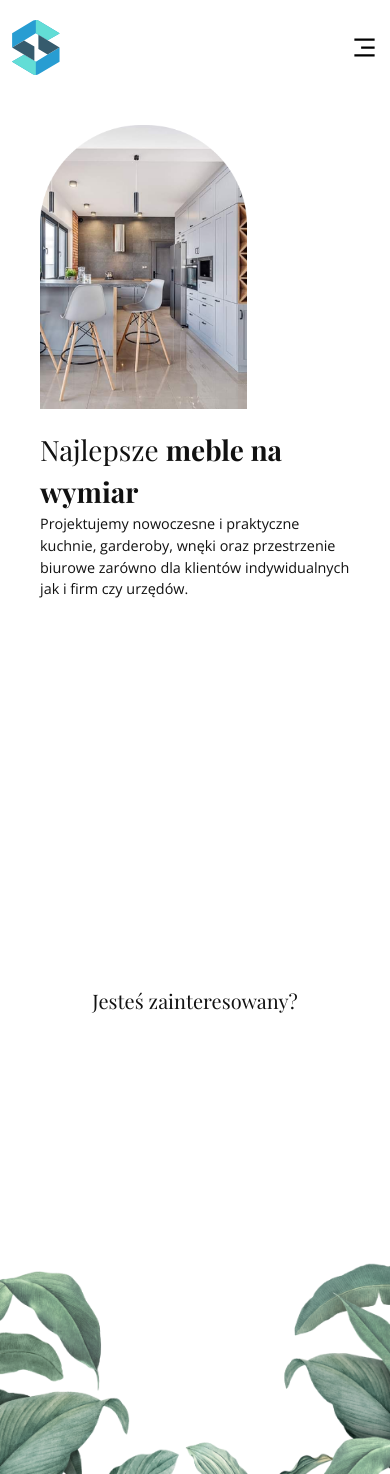
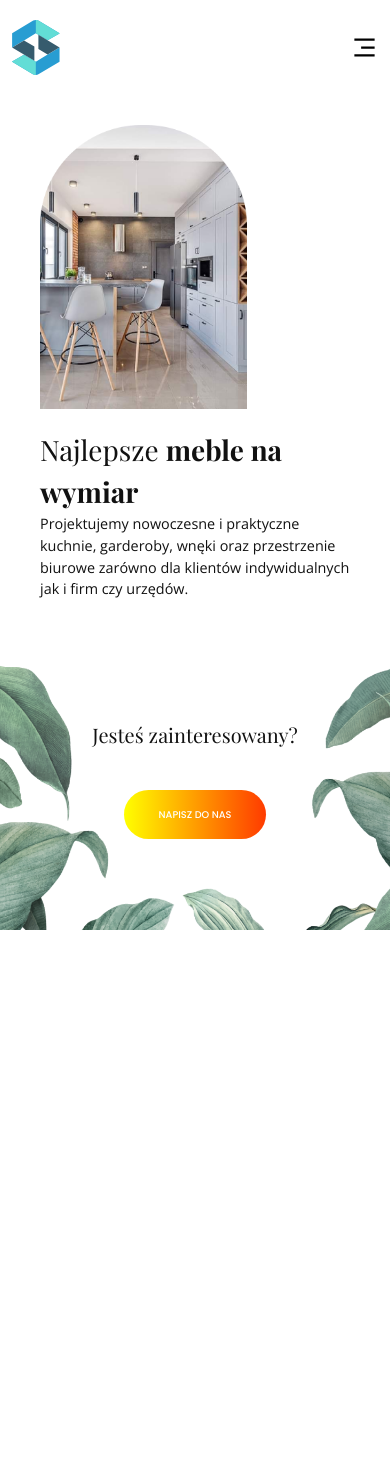
Before and after one commit to dencs08/aviorprojekt.pl, a React (Create React App) app: page / in a window 390 px wide. After the commit the page ends 930 px from the top, so only its background shows below. Built offline with nearby package versions, Linux system fonts and the light colour scheme.

Commit message:
update: footer responsivness

```diff
--- a/src/containers/footer/Footer.jsx
+++ b/src/containers/footer/Footer.jsx
@@ -5,17 +5,19 @@ import footerLeaves from "../../assets/footer_leaves.png";
 
 const Footer = () => {
   return (
-    <div id="footer" className="h-screen grid place-items-center relative">
-      <div className="z-10 text-center font-serif">
+    <section>
+      <div id="footer" className="grid place-items-center relative">
+        <div className="z-10 text-center font-serif absolute bottom-50 top-50">
           <p className="mb-10">Jesteś zainteresowany?</p>
-        <button className="btn btn-primary font-color-white uppercase font-medium font-sans rounded-full py-6 px-16">
+          <button className="btn btn-action font-color-white uppercase font-medium font-sans rounded-full">
             Napisz do nas
           </button>
         </div>
-      <div className="absolute bottom-0 z-0">
+        <div className="z-0">
           <img src={footerLeaves} alt="" />
         </div>
       </div>
+    </section>
   );
 };
 
--- a/src/containers/footer/footer.scss
+++ b/src/containers/footer/footer.scss
@@ -1,5 +1,15 @@
 #footer {
+  min-height: 300px;
+
   p {
     font-size: clamp(1.25rem, 3.5vw, 5rem);
   }
+
+  img {
+    min-height: 300px;
+    width: auto;
+    object-fit: cover;
+    // height: clamp(500px, 100vh, 100%);
+    pointer-events: none;
+  }
 }
```
Lines whose indentation alone changed are shown as unchanged.
